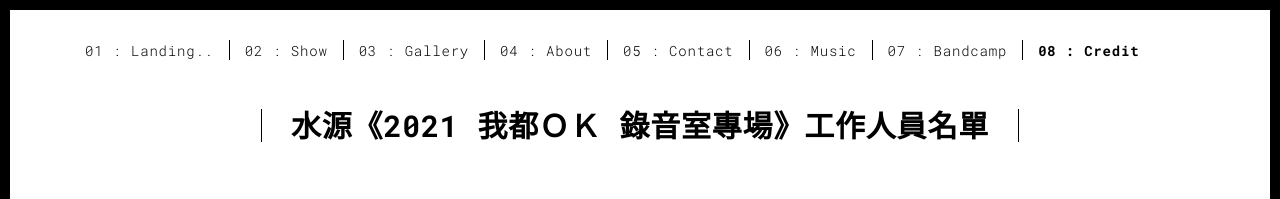
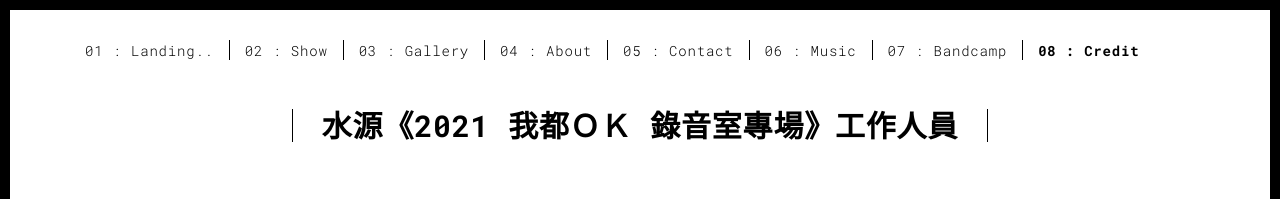
Before and after one commit to boycany/ABrighterXueiyuanDay, a plain HTML site: page credit.html in a window 1280 px wide. Shown: the top 199 px of the page. Drawn offline with Linux system fonts and the light colour scheme.

Commit message:
creditfix

```diff
--- a/credit.html
+++ b/credit.html
@@ -62,7 +62,7 @@
             <div class="row">
                 <div class="col-xs-12">
                     <div class="section-container-spacer text-center">
-                        <h1 class="h2">水源《2021 我都ＯＫ 錄音室專場》工作人員名單</h1>
+                        <h1 class="h2">水源《2021 我都ＯＫ 錄音室專場》工作人員</h1>
                     </div>
 
                     <div class="row">
```
